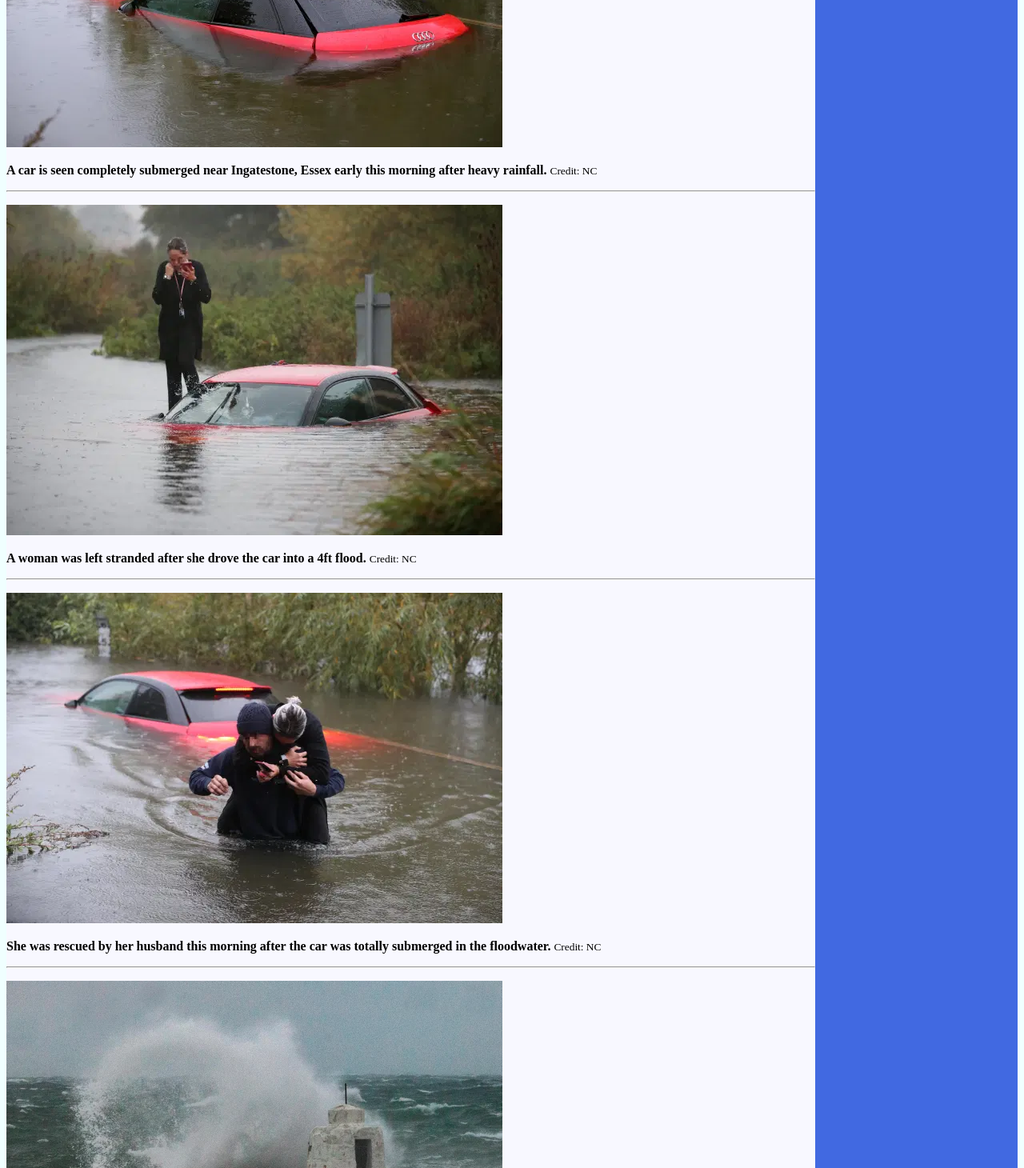
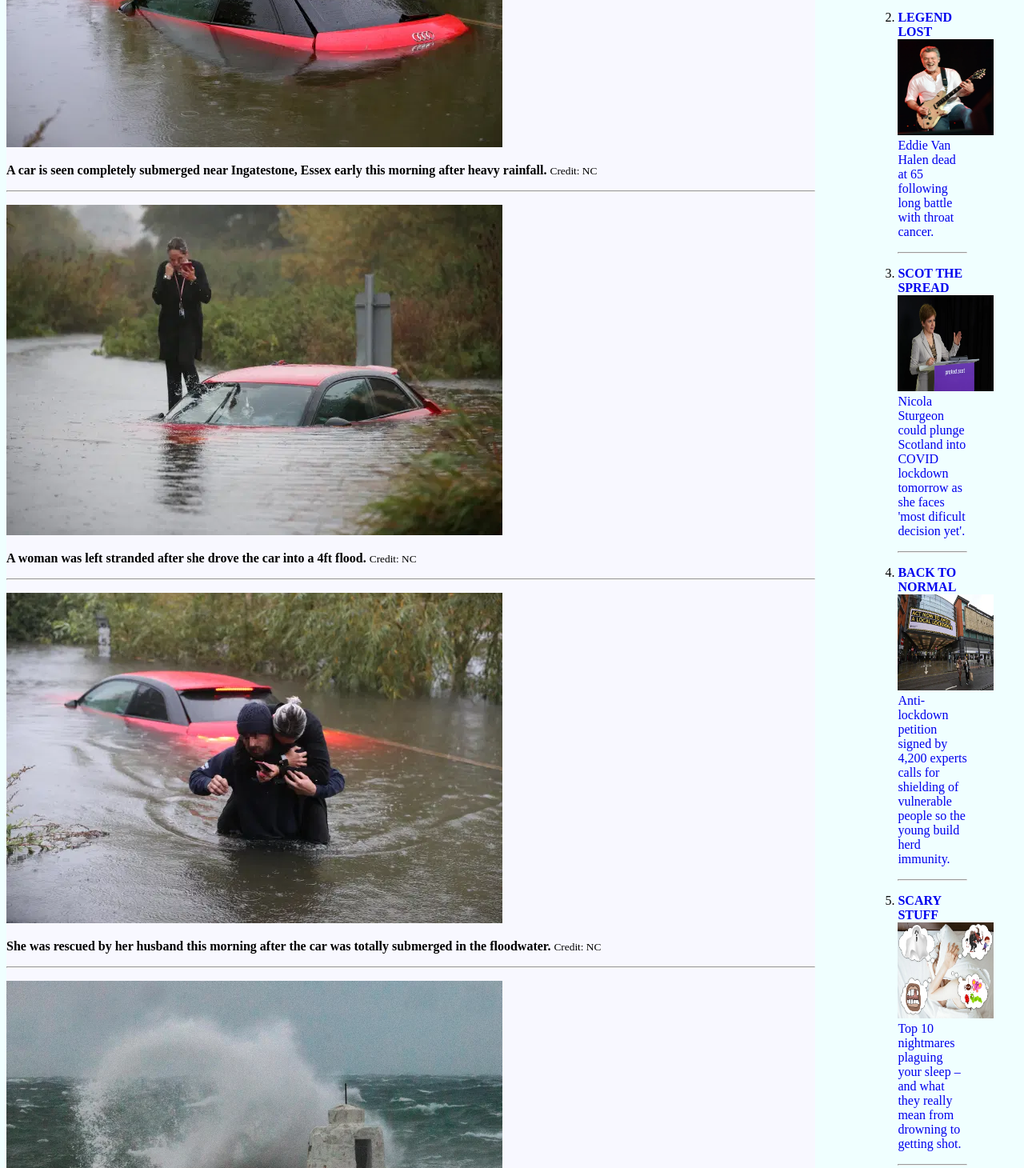
Before and after one commit to JoseLuisEnriquez/focus-news, a plain HTML site: page index.html in a window 1280 px wide. Shown: the part 753-2213 px from the top of the page at 80% size. Drawn offline with Linux system fonts and the light colour scheme.

Commit message:
My first newspapper

```diff
--- a/index.html
+++ b/index.html
@@ -9,14 +9,16 @@
             float:right;
             width:10%;
             height: 4750px;
-            background:royalblue;
+            background:azure;
             padding:5%;
         }
     </style>
 </head>
 <body style="background-color: azure;">
     <header>
+        <a href="https://www.thefocusnews.com" title="Principal Page - The Focus News" style="text-decoration: none;color:black">
         <h1><ins>THE FOCUS NEWS</ins></h1>
+        </a>
         <h1 style="font-family: 'Times New Roman', Times, serif; font-size:300%; text-align:center">
             STORM ARGH-LEX<br>
             UK hit by flash floods and strong winds in weekend washout as Storm Alex sweeps in from France
@@ -24,8 +26,10 @@
     </header>
     <section style="background-color: ghostwhite;">
         <aside>
-            <h1 style="color:white;text-align: center;">More News</h1>
+            <h1 style="color:black;text-align: center;">More News</h1>
             <hr>
+            <ol>
+                <li style="color: black;">
                     <p>
                         <a href="https://www.thesun.co.uk/sport/12843800/man-utd-verdict-kane-martial/" target="_blank" style="text-decoration: none;">
                         <strong>CITIZEN KANE</strong>
@@ -34,6 +38,50 @@
                         </a>
                     </p>
                     <hr>
+                </li>
+                <li style="color: black;">
+                    <p>
+                        <a href="https://www.thesun.co.uk/tvandshowbiz/12863757/eddie-van-halen-death-65-battle-throat-cancer/" target="_blank" style="text-decoration: none;">
+                        <strong>LEGEND LOST</strong>
+                        <img src="images/Eddie_Van_Halen.webp" style="width: 120px;height: 120px;">
+                        Eddie Van Halen dead at 65 following long battle with throat cancer.
+                        </a>
+                    </p>
+                    <hr>
+                </li>
+                <li style="color: black;">
+                    <p>
+                        <a href="https://www.thesun.co.uk/news/12859858/nicola-sturgeon-new-lockdown/" target="_blank" style="text-decoration: none;">
+                        <strong>SCOT THE SPREAD</strong>
+                        <img src="images/protect-scot.webp" style="width: 120px;height: 120px;">
+                        Nicola Sturgeon could plunge Scotland into COVID lockdown tomorrow as she faces
+                        'most dificult decision yet'.
+                        </a>
+                    </p>
+                    <hr>
+                </li>
+                <li style="color: black;">
+                    <p>
+                        <a href="https://www.thesun.co.uk/news/12861063/coronavirus-lockdowns-devastating-health-must-end-experts-warn/" target="_blank" style="text-decoration: none;">
+                        <strong>BACK TO NORMAL</strong>
+                        <img src="images/Back-To-Normal.webp" style="width: 120px;height: 120px;">
+                        Anti-lockdown petition signed by 4,200 experts calls
+                        for shielding of vulnerable people so the young build herd immunity.
+                        </a>
+                    </p>
+                    <hr>
+                </li>
+                <li style="color: black;">
+                    <p>
+                        <a href="https://www.thesun.co.uk/fabulous/12860561/10-nightmares-plaguing-sleep-really-mean-drowning-getting-shot/" target="_blank" style="text-decoration: none;">
+                        <strong>SCARY STUFF</strong>
+                        <img src="images/Scary-Stuff.webp" style="width: 120px;height: 120px;">
+                        Top 10 nightmares plaguing your sleep – and what they really mean from drowning to getting shot.
+                        </a>
+                    </p>
+                    <hr>
+                </li>
+            </ol>
         </aside>
         <p>
             <a href="https://www.thesun.co.uk/author/daniel-keane/" target="_blank">
@@ -265,11 +313,15 @@
             </tr>
             <tr>
                 <td>Economy</td>
-                <td>Facebook</td>
+                <td>
+                    <a href="https://www.facebook.com" style="text-decoration: none;" target="_blank">Facebook</a>
+                </td>
             </tr>
             <tr>
                 <td>International</td>
-                <td>Twitter</td>
+                <td>
+                    <a href="https://www.twitter.com" style="text-decoration: none;" target="_blank">Twitter</a>
+                </td>
             </tr>
             <tr>
                 <td>Opinion</td>
```
Also changed, not shown: images/Back-To-Normal.webp (added), images/Eddie_Van_Halen.webp (added), images/Scary-Stuff.webp (added), images/protect-scot.webp (added). Lines whose indentation alone changed are shown as unchanged.
